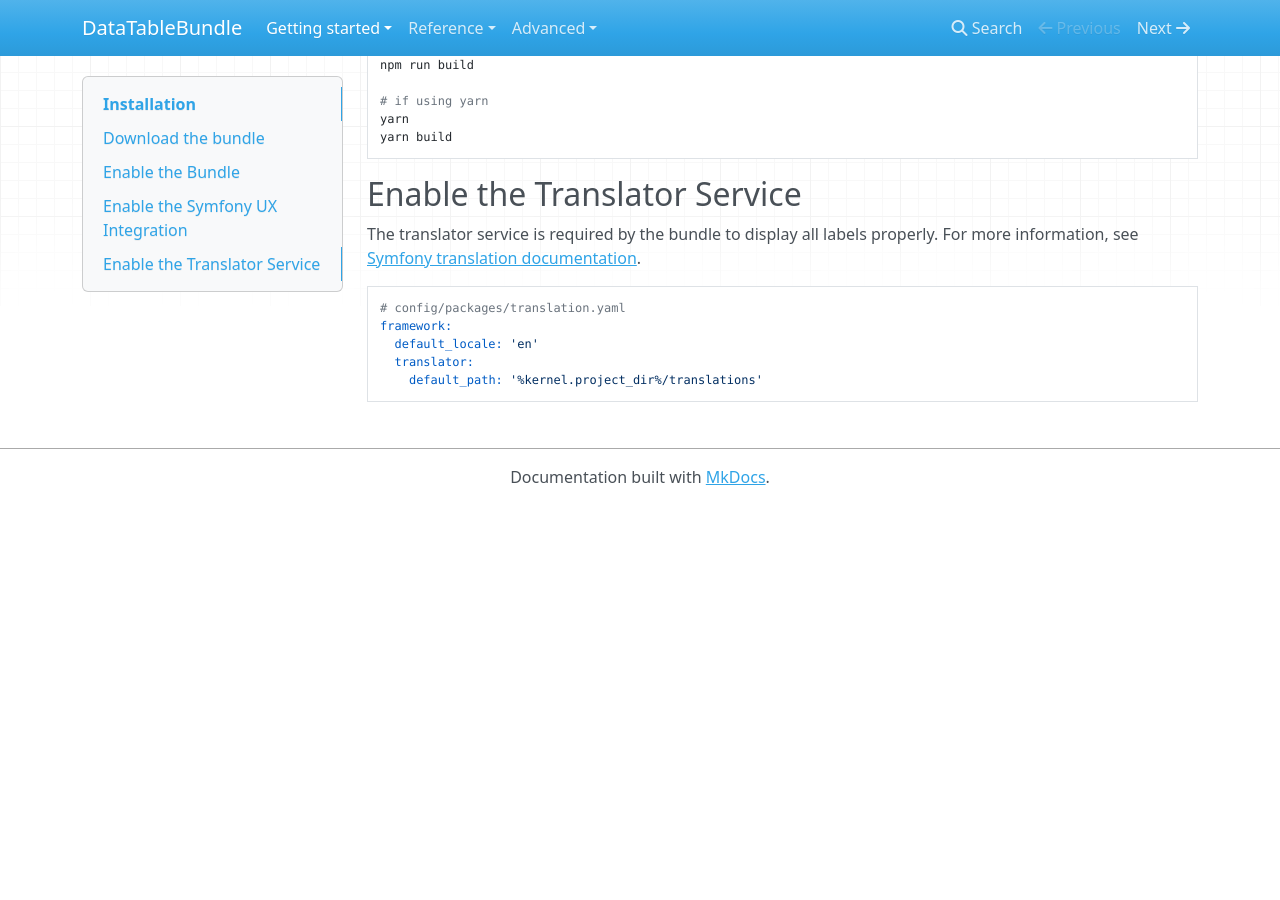
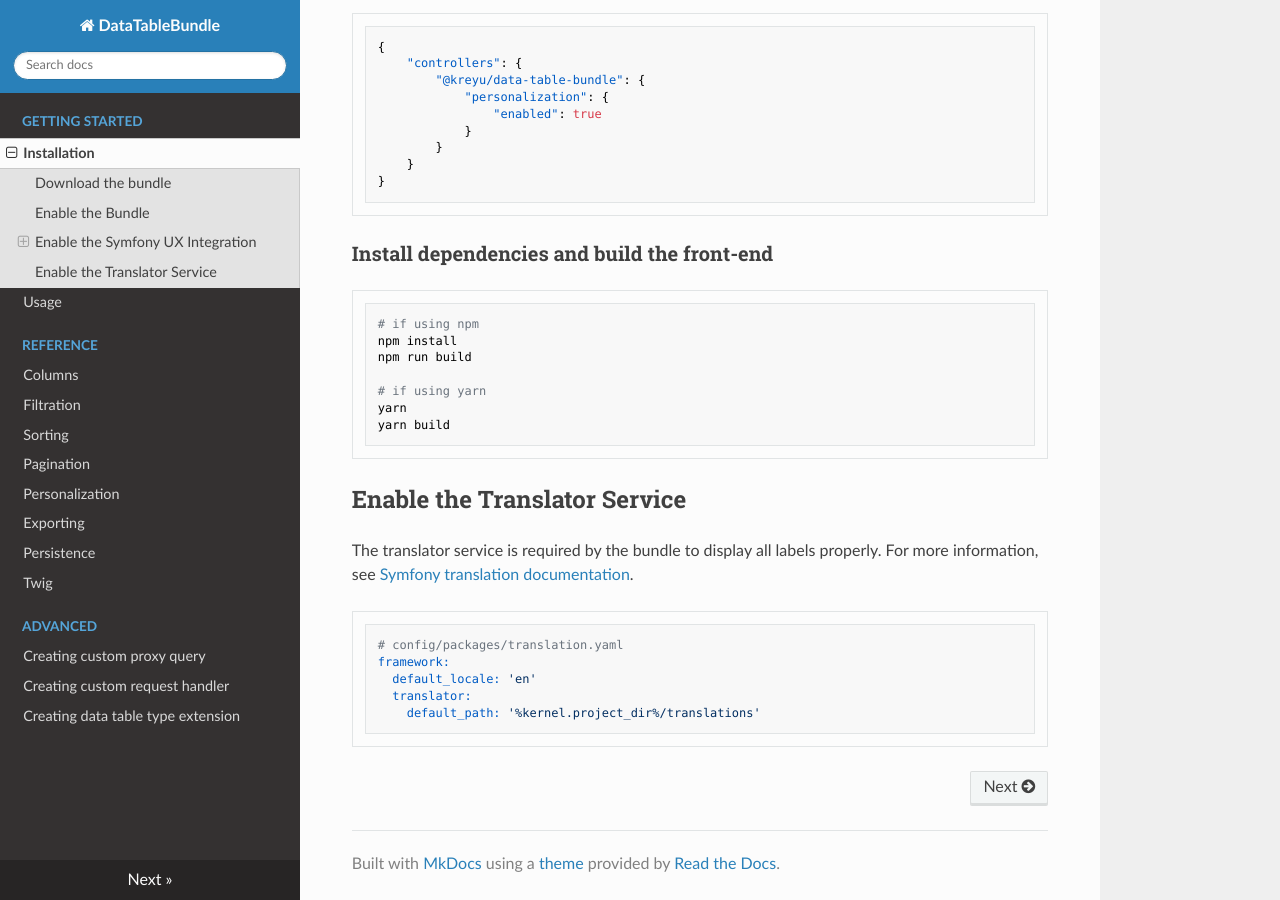
Before and after one commit to Kreyu/data-table-bundle, an MkDocs documentation site: the page built from docs/getting-started/installation.md, in a window 1280 px wide and 900 px high, scrolled down 1335 px. Built offline with MkDocs 1.6.1, drawn with Linux system fonts in a browser that asks for light colours; nearby versions of some CDN libraries; before the commit the page ends 1840 px from its top, so only the background shows below that; part of the change alters nothing that is shown; some of the changed text lies outside the part shown.

```diff
--- a/mkdocs.yml
+++ b/mkdocs.yml
@@ -1,6 +1,7 @@
 site_name: DataTableBundle
 
 theme:
+  name: readthedocs
   hljs_languages:
     - php
     - yaml
```
